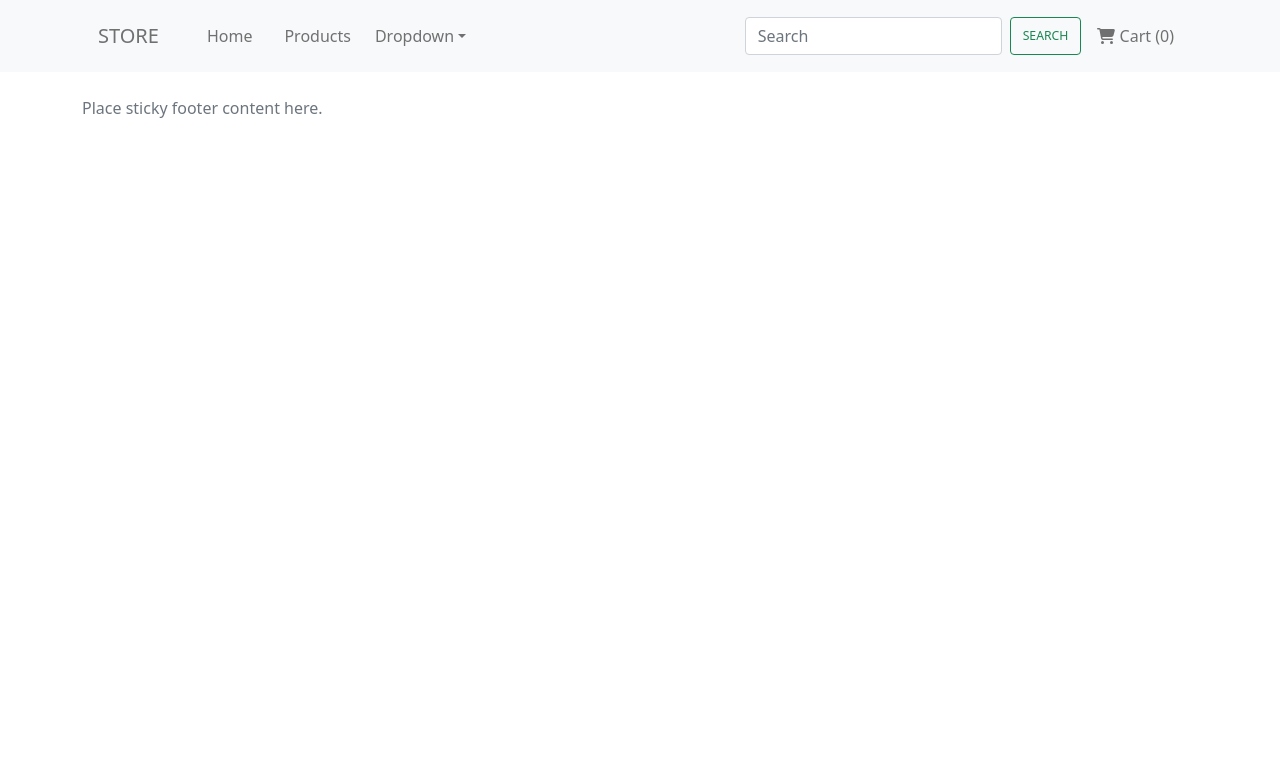
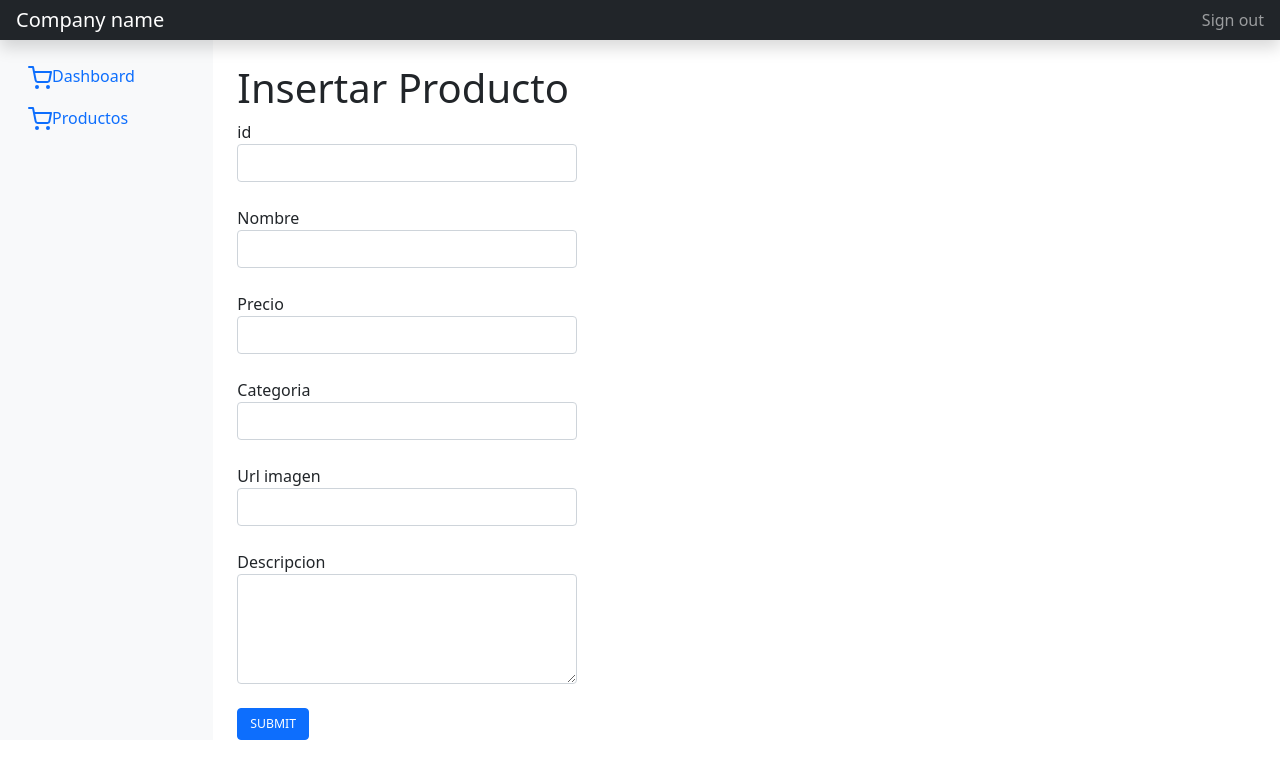
Before and after one commit to ObedVega/app_store, a React (Create React App) app: page /InsProducto in a window 1280 px wide. Shown: the top 778 px of the page. Built offline with nearby package versions, Linux system fonts and the light colour scheme.

Commit message:
insert producto

```diff
--- a/src/App.js
+++ b/src/App.js
@@ -12,6 +12,8 @@ import { Layout2 } from './admin/Layout2';
 import { Dashboard } from './admin/Dashboard';
 import {CartContext} from './components/context';
 import { Productos } from './admin/Products';
+import { InsProducto } from './admin/insProducto';
+import { Test } from './admin/test';
 
 function App() {
   const [carrito, setCarrito] = useState([]);
@@ -42,6 +44,8 @@ function App() {
               <Route index element={<Dashboard />} />
               <Route path="dashboard" element={<Dashboard />} />
               <Route path="productos" element={<Productos />} />
+              <Route path="InsProducto" element={<InsProducto />} />
+              <Route path='Test' element={<Test/>}/>
             </Route>
           </Routes>
         </BrowserRouter>
--- a/src/admin/Layout2.js
+++ b/src/admin/Layout2.js
@@ -32,7 +32,7 @@ export const Layout2 = () => {
               </li>
               <li className="nav-item">
               <Link
-                to="/productos"
+                to="/test"
                 className='nav-link'
               >
                 <svg xmlns="http://www.w3.org/2000/svg" width="24" height="24" viewBox="0 0 24 24" fill="none" stroke="currentColor" strokeWidth="2"  strokeLinecap="round" strokeLinejoin="round" className="feather feather-shopping-cart" aria-hidden="true"><circle cx="9" cy="21" r="1"></circle><circle cx="20" cy="21" r="1"></circle><path d="M1 1h4l2.68 13.39a2 2 0 0 0 2 1.61h9.72a2 2 0 0 0 2-1.61L23 6H6"></path></svg>
--- a/src/admin/Products.js
+++ b/src/admin/Products.js
@@ -1,5 +1,6 @@
 import React, { useState, useEffect } from 'react'
 import { Table } from 'react-bootstrap';
+import { Link } from "react-router-dom";
 
 export const Productos = () => {
     const [Products, setProducts] = useState([])
@@ -24,6 +25,14 @@ export const Productos = () => {
 
     return (
         <>
+        <div>
+          <Link
+            to="/InsProducto"
+            className=''
+          >
+            Agregar
+          </Link>
+        </div>
         <Table striped bordered hover size="sm">
         <thead>
             <tr>
--- /dev/null
+++ b/src/admin/insProducto.js
@@ -0,0 +1,59 @@
+import React from "react";
+
+import 'bootstrap/dist/css/bootstrap.min.css';
+
+
+
+export const InsProducto = () => {
+
+
+    return (
+      <>
+        <h1>Insertar Producto</h1>
+        <div className="col-sm-4">
+            <form>
+            <div className="form-group">
+              <label htmlFor="exampleInputEmail1">id</label>
+              <input
+                type="text"
+                className="form-control"
+                id="exampleInputEmail1"
+                />
+
+            </div>
+            <br/>
+            <div className="form-group">
+              <label htmlFor="exampleInputEmail2">Nombre</label>
+              <input
+                type="text"
+                className="form-control"
+                id="exampleInputEmail2"/>
+            </div>
+            <br/>
+            <div className="form-group">
+              <label htmlFor="exampleInputEmail3">Precio</label>
+              <input type="text" className="form-control" id="exampleInputEmail3" aria-describedby="emailHelp" placeholder="  "/>
+            </div>
+            <br/>
+            <div className="form-group">
+              <label htmlFor="exampleInputEmail4">Categoria</label>
+              <input type="text" className="form-control" id="exampleInputEmail4" aria-describedby="emailHelp" placeholder="  "/>
+            </div>
+            <br/>
+            <div className="form-group">
+              <label htmlFor="exampleInputEmail5">Url imagen</label>
+              <input type="text" className="form-control" id="exampleInputEmail5" aria-describedby="emailHelp" placeholder="  "/>
+            </div>
+            <br/>
+            <div className="form-group">
+              <label htmlFor="exampleInputEmail6">Descripcion</label>
+              <textarea className="form-control" id="exampleInputEmail6" name="w3review" rows="4" cols="40"/>
+            </div>
+
+            <br/>
+            <button type="submit" className="btn btn-primary"  >Submit</button>
+            </form>
+        </div>
+      </>
+    )
+  };
--- /dev/null
+++ b/src/admin/test.js
@@ -0,0 +1,45 @@
+import React, { useState } from "react";
+
+
+
+export const Test = () => {
+    const [id, setId] = useState('');
+    const [name, setName] = useState('');
+    const [precio, setPrecio] = useState('');
+
+    let dataInfo = {
+        "id":id,
+        "nombre": name,
+        "precio": precio
+    }
+
+    const handleInput = () =>{
+        console.log(dataInfo);
+        return fetch('https://app-itj-bootcamp.herokuapp.com/insProducts?id='+id, {
+            method: 'POST',
+            //body: JSON.stringify(dataInfo),
+            headers: {
+                'Content-Type': 'application/json'
+            },
+        })
+        .then(res => res.json())
+        .then(data => console.log(data));
+    }
+
+
+
+    return (
+      <>
+        <h1>Test</h1>
+        <div>
+            <input type="number" onChange={e=>setId(e.target.value)}/>
+        </div>
+        <input type="text" onChange={e=>setName(e.target.value)}/>
+        <input type="number" onChange={e=>setPrecio(e.target.value)}/>
+        <div>
+        <button onClick={()=> handleInput()}>Boton</button>
+        </div>
+
+      </>
+    )
+  };
```
